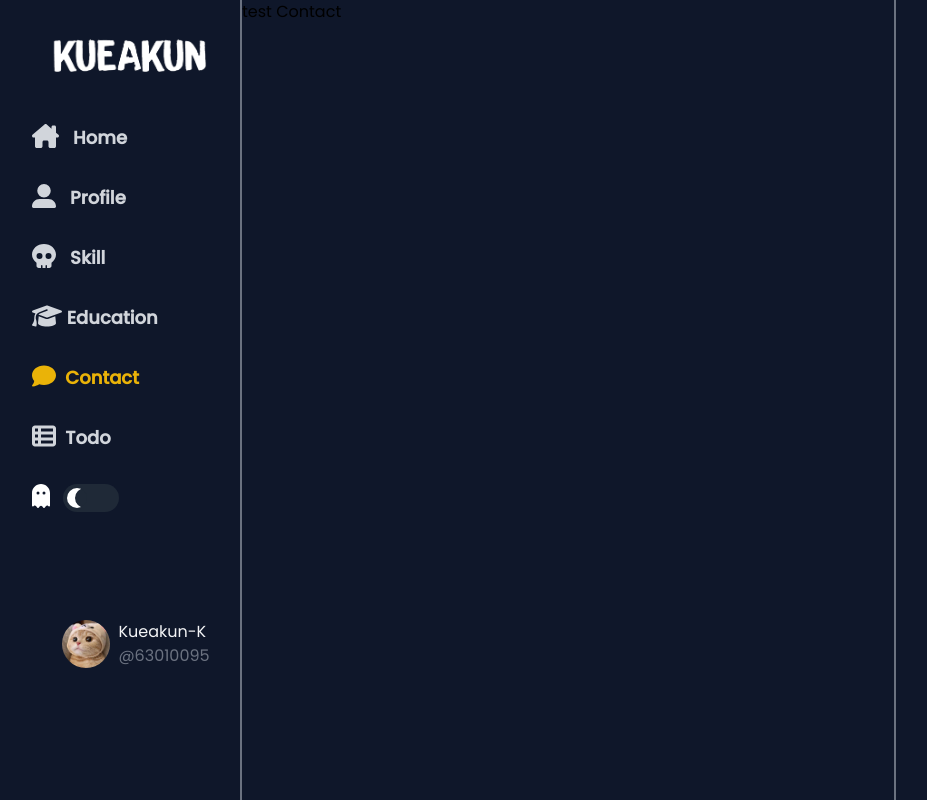
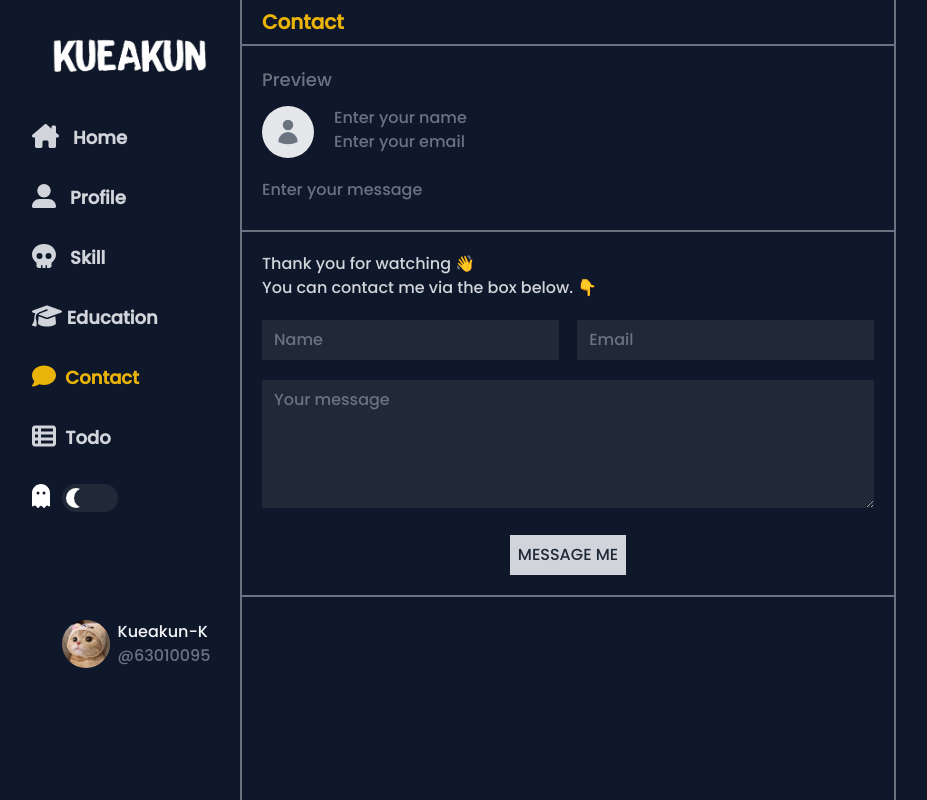
Before and after one commit to Kueakun-K/Kueakun, a React (Create React App) app: page /contact in a window 1280 px wide. Shown: the whole page, without its empty margins (176-1103 px from the left). Built offline with nearby package versions, Linux system fonts and the light colour scheme.

Commit message:
contact page

```diff
--- a/public/index.html
+++ b/public/index.html
@@ -20,7 +20,7 @@
     <link rel="preconnect" href="https://fonts.gstatic.com" crossorigin>
 
     <!-- Add font -->
-    <link href="https://fonts.googleapis.com/css2?family=Poppins:wght@400;500&display=swap" rel="stylesheet">
+    <link href="https://fonts.googleapis.com/css2?family=Poppins:wght@500&display=swap" rel="stylesheet">
 
     <!-- <link href="https://fonts.googleapis.com/css2?family=Poppins&display=swap" rel="stylesheet">
     <link href="https://fonts.googleapis.com/css2?family=Poppins:wght@500&display=swap" rel="stylesheet"> -->
--- a/src/Pages/Contact.jsx
+++ b/src/Pages/Contact.jsx
@@ -1,11 +1,102 @@
+import React from "react";
 
+import { UserIcon } from "@heroicons/react/24/solid";
 
 const Contact = () => {
+  const [name, setName] = React.useState("");
+  const [email, setEmail] = React.useState("");
+  const [message, setMessage] = React.useState("");
 
-    return (
-      <div>
-        <span>test Contact</span>
+  return (
+    <div>
+      {/* Header */}
+      <div className="py-2 pl-5 text-xl font-bold border-b-2 border-gray-500 text-red-500 dark:text-yellow-500">
+        <span>Contact</span>
       </div>
-    );
-  };
-  export default Contact;
+      {/* Header */}
+
+      {/* Preview */}
+      <div className="p-5 border-b-2 border-gray-500">
+        <div className="text-gray-500 text-lg mb-3">Preview</div>
+        <div className="flex">
+          <div className="rounded-full bg-gray-200 p-3">
+            <UserIcon className="w-7 h-7 text-gray-500" />
+          </div>
+          <div className="flex-col justify-between mx-5">
+            <input
+              disabled
+              placeholder="Enter your name"
+              className="bg-gray-100 dark:bg-slate-900 placeholder:text-gray-500 dark:text-white"
+              value={name}
+              onChange={(e) => setName(e.target.value)}
+            />
+            <br />
+            <input
+              disabled
+              placeholder="Enter your email"
+              className="bg-gray-100 dark:bg-slate-900 placeholder:text-gray-500 dark:text-white"
+              value={email}
+              onChange={(e) => setEmail(e.target.value)}
+            />
+          </div>
+        </div>
+        <div className="mt-5 mb-2">
+          <input
+            disabled
+            placeholder="Enter your message"
+            className="bg-gray-100 dark:bg-slate-900 placeholder:text-gray-500 dark:text-white"
+            value={message}
+            onChange={(e) => setMessage(e.target.value)}
+          />
+        </div>
+      </div>
+      {/* Preview */}
+
+      {/* Text input */}
+      <div className="p-5 border-b-2 border-gray-500">
+        {/* text */}
+        <div className="text-gray-800 dark:text-gray-300 mb-5">
+          Thank you for watching 👋
+          <br />
+          You can contact me via the box below. 👇
+        </div>
+        {/* text */}
+
+        {/* input */}
+        <div>
+          <div className="flex justify-between">
+            <input
+              placeholder="Name"
+              className="w-[48.5%] py-2 px-3 bg-gray-300 dark:bg-gray-800 placeholder:text-gray-500 dark:text-white"
+              value={name}
+              onChange={(e) => setName(e.target.value)}
+            />
+            <input
+              placeholder="Email"
+              className="w-[48.5%] py-2 px-3 bg-gray-300 dark:bg-gray-800 placeholder:text-gray-500 dark:text-white"
+              value={email}
+              onChange={(e) => setEmail(e.target.value)}
+            />
+          </div>
+          <div className="mt-5">
+            <textarea
+              placeholder="Your message"
+              className="w-full h-32 py-2 px-3 bg-gray-300 dark:bg-gray-800 placeholder:text-gray-500 dark:text-white"
+              value={message}
+              onChange={(e) => setMessage(e.target.value)}
+            />
+          </div>
+          <div className="flex justify-center mt-5">
+            <button className="bg-gray-800 text-gray-300 dark:bg-gray-300 dark:text-gray-800 p-2">
+              MESSAGE ME
+            </button>
+          </div>
+        </div>
+        {/* input */}
+      </div>
+      {/* Text input */}
+    </div>
+  );
+};
+
+export default Contact;
```
